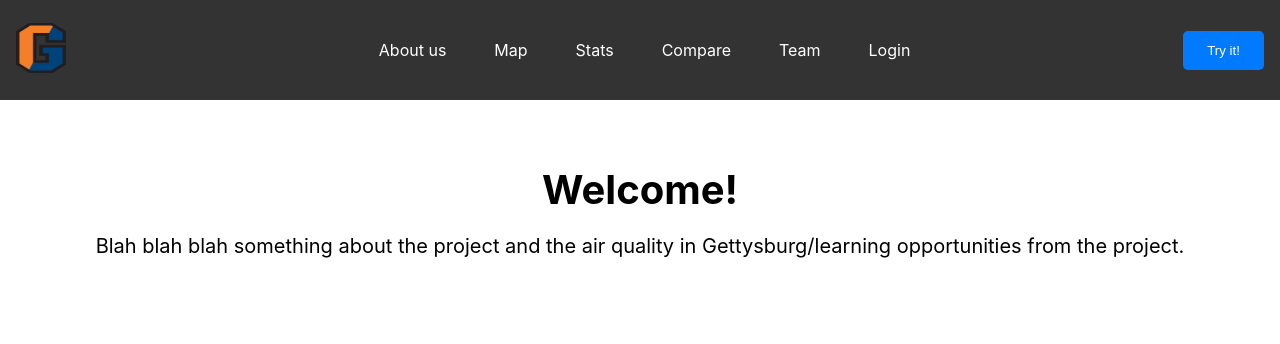
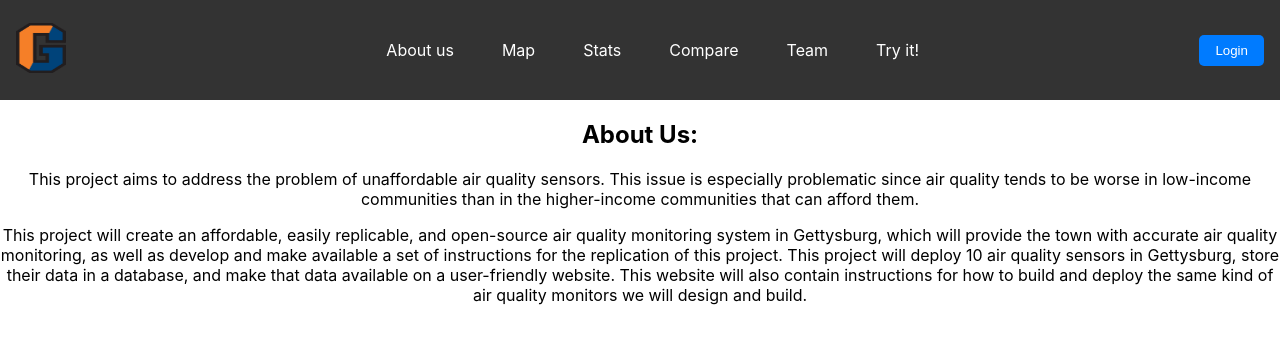
Before and after one commit to CharlieBoye8/air-quality-site, a React (Create React App) app: page / in a window 1280 px wide. Both pictures are taken after a click on the item "About us". Shown: the top 344 px of the page. Built offline with nearby package versions, Linux system fonts and the light colour scheme.

Commit message:
I am too tired to do more work...

```diff
--- a/public/index.html
+++ b/public/index.html
@@ -2,7 +2,7 @@
 <html lang="en">
   <head>
     <meta charset="utf-8" />
-    <link rel="icon" href="%PUBLIC_URL%/G.ico" />
+    <link rel="icon" href="%PUBLIC_URL%/G.png" />
     <meta name="viewport" content="width=device-width, initial-scale=1" />
     <meta name="theme-color" content="#000000" />
     <meta
--- a/src/App.js
+++ b/src/App.js
@@ -5,6 +5,8 @@ import Welcome from './components/Welcome';
 import StatsMap from './components/Map';
 import Team from './components/Team';
 import Stats from './components/Stats';
+import AboutUs from './components/AboutUs';
+import Login from './components/Login';
 
 function App() {
   const [activeComponent, setActiveComponent] = useState('welcome');
@@ -21,6 +23,10 @@ function App() {
         return <Team />;
       case 'compare':
         return <Stats />;
+        case 'aboutUs':
+          return <AboutUs />;
+        case 'Login':
+          return <Login />;
       default:
         return <Welcome />;
     }
--- /dev/null
+++ b/src/components/AboutUs.js
@@ -0,0 +1,26 @@
+import React from 'react';
+import '../styles/AboutUs.css';
+
+const AboutUs = () => {
+  return (
+    <section className="aboutUs">
+      <h2>About Us:</h2>
+      <div className="abtText">
+        <p>
+        This project aims to address the problem of unaffordable air quality sensors. This issue is especially problematic since air quality
+         tends to be worse in low-income communities than in the higher-income communities that can afford them.
+
+        </p>
+        <p>
+        This project will create an affordable, easily replicable, and open-source air quality monitoring system in Gettysburg,
+        which will provide the town with accurate air quality monitoring, as well as develop and make available a set of instructions
+        for the replication of this project. This project will deploy 10 air quality sensors in Gettysburg, store their data in a database,
+        and make that data available on a user-friendly website. This website will also contain instructions for how to build and deploy
+        the same kind of air quality monitors we will design and build.
+        </p>
+      </div>
+    </section>
+  );
+}
+
+export default AboutUs;
--- /dev/null
+++ b/src/components/Login.js
@@ -0,0 +1,25 @@
+import React from 'react';
+import '../styles/Login.css';
+
+const Login = () => {
+    return (
+        <div className="login-container">
+            <div className="login-header">
+                <h1>Login</h1>
+            </div>
+            <form className="login-form">
+                <div className="form-group">
+                    <label htmlFor="username">Username:</label>
+                    <input type="text" id="username" name="username" required />
+                </div>
+                <div className="form-group">
+                    <label htmlFor="password">Password:</label>
+                    <input type="password" id="password" name="password" required />
+                </div>
+                <button type="submit" className="login-button">Login</button>
+            </form>
+        </div>
+    );
+};
+
+export default Login;
--- a/src/components/Navbar.js
+++ b/src/components/Navbar.js
@@ -6,17 +6,17 @@ const Navbar = ({ setActiveComponent }) => {
   return (
     <nav className="navbar">
       <div className="logo">
-        <img src={logo} alt="Gettysburg College Logo"></img>
+        <img onClick={() => setActiveComponent('welcome')} src={logo} alt="Gettysburg College Logo"></img>
       </div>
       <ul className="nav-links">
-        <li onClick={() => setActiveComponent('welcome')}>About us</li>
+        <li onClick={() => setActiveComponent('aboutUs')}>About us</li>
         <li onClick={() => setActiveComponent('map')}>Map</li>
         <li onClick={() => setActiveComponent('stats')}>Stats</li>
         <li onClick={() => setActiveComponent('compare')}>Compare</li>
         <li onClick={() => setActiveComponent('team')}>Team</li>
-        <li>Login</li>
+        <li>Try it!</li>
       </ul>
-      <button className="try-it-btn" onClick={() => setActiveComponent('welcome')}>Try it!</button>
+      <button className="login-btn" onClick={() => setActiveComponent('Login')}>Login</button>
     </nav>
   );
 }
--- a/src/components/Welcome.js
+++ b/src/components/Welcome.js
@@ -4,8 +4,7 @@ import '../styles/Welcome.css';
 const Welcome = () => {
   return (
     <section className="welcome-section">
-      <h1>Welcome!</h1>
-      <p>Blah blah blah something about the project and the air quality in Gettysburg/learning opportunities from the project.</p>
+      <h1>Welcome to the Gettysburg Air Quality Monitoring System!</h1>
     </section>
   );
 }
--- /dev/null
+++ b/src/styles/AboutUs.css
@@ -0,0 +1,14 @@
+.AboutUs-section {
+  text-align: center;
+  padding: 2rem;
+}
+
+.AboutUs-section h1 {
+  font-size: 2.5rem;
+  margin-bottom: 1rem;
+}
+
+.AboutUs-section p {
+  font-size: 1.25rem;
+  margin-bottom: 2rem;
+}
--- /dev/null
+++ b/src/styles/Login.css
@@ -0,0 +1,74 @@
+html, body {
+    margin: 0;
+    padding: 0;
+    height: 100%;
+    overflow: hidden; /* Prevent overflow caused by body */
+}
+
+.login-container {
+    display: flex;
+    flex-direction: column;
+    align-items: center;
+    justify-content: center;
+    height: 100vh;
+    background-color: #f0f0f0; /* Adjust to match your theme */
+}
+
+.login-header h1 {
+    font-size: 2rem;
+    color: #333;
+    margin-bottom: 2rem;
+}
+
+.login-form {
+    background-color: #fff;
+    padding: 2rem;
+    border-radius: 8px;
+    box-shadow: 0px 4px 8px rgba(0, 0, 0, 0.1);
+    width: 300px; /* Fixed width for the form box */
+    display: flex;
+    flex-direction: column;
+    align-items: center; /* Center contents horizontally */
+}
+
+.form-group {
+    width: 100%; /* Ensure inputs take full width inside the form */
+    margin-bottom: 1.5rem;
+}
+
+.form-group input {
+    width: 100%; /* Inputs take full width of the form group */
+    padding: 0.8rem;
+    border: 1px solid #ccc;
+    border-radius: 4px;
+    font-size: 1rem;
+    box-sizing: border-box; /* Prevents overflow from padding */
+}
+
+.login-button {
+    width: 100%;
+    padding: 0.8rem;
+    background-color: #007bff;
+    color: white;
+    border: none;
+    border-radius: 4px;
+    font-size: 1rem;
+    cursor: pointer;
+    transition: background-color 0.3s ease;
+}
+
+.login-button {
+    width: 100%;
+    padding: 0.8rem;
+    background-color: #007bff; /* Blue color matching the theme */
+    color: white;
+    border: none;
+    border-radius: 4px;
+    font-size: 1rem;
+    cursor: pointer;
+    transition: background-color 0.3s ease;
+}
+
+.login-button:hover {
+    background-color: #0056b3; /* Darker shade on hover */
+}
--- a/src/styles/Navbar.css
+++ b/src/styles/Navbar.css
@@ -24,7 +24,7 @@
     cursor: pointer;
   }
 
-  .try-it-btn {
+  .login-btn {
     padding: 0.5rem 1rem;
     background-color: #007bff;
     color: white;
```
Also changed, not shown: public/G.png (added).
